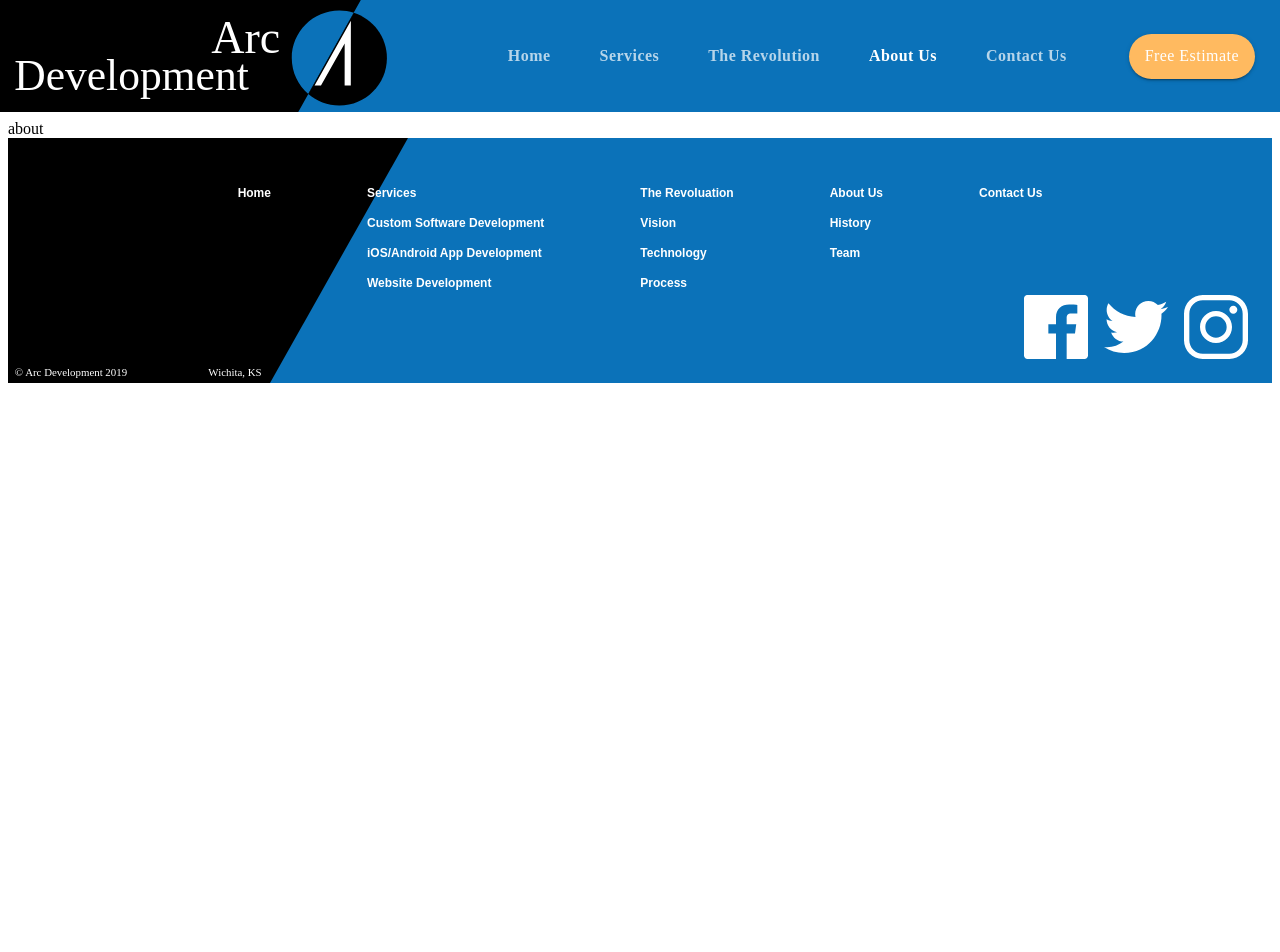
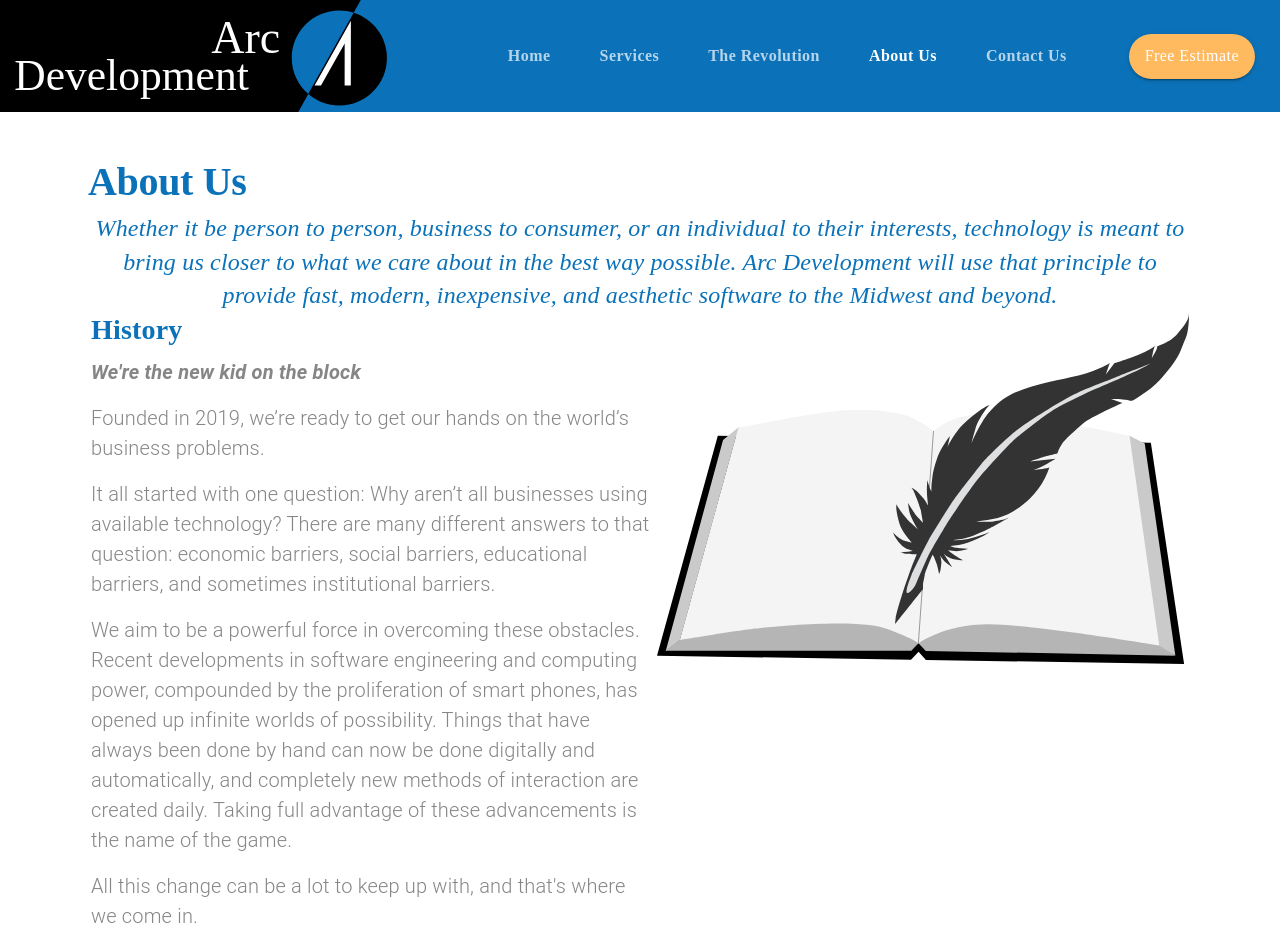
Before and after one commit to pvanweel2997/ArcDevelopment, a React (Create React App) app: page /about in a window 1280 px wide. Shown: the top 952 px of the page. Before the commit the page ends 800 px from the top, so only its background shows below. Built offline with nearby package versions, Linux system fonts and the light colour scheme; the HTML template or start-up script is replaced by a standard one.

Commit message:
working on about screen

```diff
--- a/src/components/ui/About.js
+++ b/src/components/ui/About.js
@@ -1,7 +1,222 @@
 import React from 'react';
+import { Link } from 'react-router-dom';
+import { makeStyles } from '@material-ui/styles';
+import { Grid, Typography, useMediaQuery, Avatar } from '@material-ui/core';
+import history from '../../assets/history.svg';
+import profile from '../../assets/founder.jpg';
+import yearbook from '../../assets/yearbook.svg';
+import puppy from '../../assets/puppy.svg';
+import CallToAction from './CallToAction';
 
-const About = () => {
-  return <div>about</div>;
+const useStyles = makeStyles(theme => ({
+  missionStatement: {
+    fontStyle: 'italic',
+    fontWeight: 300,
+    fontSize: '1.5rem',
+    maxWidth: '50em',
+    lineHeight: 1.4,
+  },
+  rowContainer: {
+    paddingLeft: '5em',
+    paddingRight: '5em',
+    [theme.breakpoints.down('sm')]: {
+      paddingLeft: '1.5em',
+      paddingRight: '1.5em',
+    },
+  },
+  avatar: {
+    height: '25em',
+    width: '25em',
+  },
+}));
+
+const About = ({ setValue, setSelectedIndex }) => {
+  const classes = useStyles();
+
+  const matchesMD = useMediaQuery(theme => theme.breakpoints.down('md'));
+  const matchesSM = useMediaQuery(theme => theme.breakpoints.down('sm'));
+
+  return (
+    <Grid container direction="column">
+      <Grid item className={classes.rowContainer} style={{ marginTop: '2em' }}>
+        <Typography variant="h2">About Us</Typography>
+      </Grid>
+      <Grid
+        item
+        container
+        justifyContent="center"
+        className={classes.rowContainer}
+      >
+        <Typography
+          variant="h4"
+          align="center"
+          className={classes.missionStatement}
+        >
+          Whether it be person to person, business to consumer, or an individual
+          to their interests, technology is meant to bring us closer to what we
+          care about in the best way possible. Arc Development will use that
+          principle to provide fast, modern, inexpensive, and aesthetic software
+          to the Midwest and beyond.
+        </Typography>
+      </Grid>
+      <Grid
+        item
+        container
+        className={classes.rowContainer}
+        direction={matchesMD ? 'column' : 'row'}
+        alignItems={matchesMD ? 'center' : undefined}
+        justifyContent="space-around"
+      >
+        <Grid item>
+          <Grid
+            item
+            container
+            direction="column"
+            lg
+            style={{ maxWidth: '35em' }}
+          >
+            <Grid item>
+              <Typography
+                align={matchesMD ? 'center' : undefined}
+                variant="h4"
+                gutterBottom
+              >
+                History
+              </Typography>
+            </Grid>
+            <Grid item>
+              <Typography
+                variant="body1"
+                align={matchesMD ? 'center' : undefined}
+                paragraph
+                style={{ fontWeight: 700, fontStyle: 'italic' }}
+              >
+                We're the new kid on the block
+              </Typography>
+              <Typography
+                variant="body1"
+                paragraph
+                align={matchesMD ? 'center' : undefined}
+              >
+                Founded in 2019, we’re ready to get our hands on the world’s
+                business problems.
+              </Typography>
+              <Typography
+                variant="body1"
+                paragraph
+                align={matchesMD ? 'center' : undefined}
+              >
+                It all started with one question: Why aren’t all businesses
+                using available technology? There are many different answers to
+                that question: economic barriers, social barriers, educational
+                barriers, and sometimes institutional barriers.
+              </Typography>
+              <Typography
+                variant="body1"
+                paragraph
+                align={matchesMD ? 'center' : undefined}
+              >
+                We aim to be a powerful force in overcoming these obstacles.
+                Recent developments in software engineering and computing power,
+                compounded by the proliferation of smart phones, has opened up
+                infinite worlds of possibility. Things that have always been
+                done by hand can now be done digitally and automatically, and
+                completely new methods of interaction are created daily. Taking
+                full advantage of these advancements is the name of the game.
+              </Typography>
+              <Typography
+                variant="body1"
+                paragraph
+                align={matchesMD ? 'center' : undefined}
+              >
+                All this change can be a lot to keep up with, and that's where
+                we come in.
+              </Typography>
+            </Grid>
+          </Grid>
+        </Grid>
+        <Grid item>
+          <Grid item container justifyContent="center" lg>
+            <img
+              src={history}
+              alt="quill pen sitting on top of book"
+              style={{ maxHeight: '22em' }}
+            />
+          </Grid>
+        </Grid>
+      </Grid>
+      <Grid
+        item
+        container
+        direction="column"
+        alignItems="center"
+        className={classes.rowContainer}
+      >
+        <Grid item>
+          <Typography align="center" variant="h4" gutterBottom>
+            Team
+          </Typography>
+        </Grid>
+        <Grid item>
+          <Typography variant="body1" paragraph align="center">
+            Zachary Reece, Founder
+          </Typography>
+          <Typography variant="body1" paragraph align="center">
+            I started coding when I was 9 years old
+          </Typography>
+        </Grid>
+        <Grid item>
+          <Avatar src={profile} alt="founder" className={classes.avatar} />
+        </Grid>
+        <Grid item container justifyContent={matchesMD ? 'center' : undefined}>
+          <Grid
+            item
+            container
+            direction="column"
+            lg
+            alignItems={matchesMD ? 'center' : undefined}
+          >
+            <Grid item>
+              <img src={yearbook} alt="yearbook page about founder" />
+            </Grid>
+            <Grid item>
+              <Typography variant="caption">
+                a page from my Sophmore yearbook
+              </Typography>
+            </Grid>
+          </Grid>
+          <Grid item lg style={{ maxWidth: '45em', padding: '1.25em' }}>
+            <Typography variant="body1" paragraph align="center">
+              I taught myself basic coding from a library book in third grade,
+              and ever since then my passion has solely been set on learning —
+              learning about computers, learning mathematics and philosophy,
+              studying design, always just learning.
+            </Typography>
+            <Typography variant="body1" paragraph align="center">
+              Now I’m ready to apply everything I’ve learned, and to help others
+              with the intuition I have developed
+            </Typography>
+          </Grid>
+          <Grid
+            item
+            container
+            direction="column"
+            lg
+            alignItems={matchesMD ? 'center' : 'flex-end'}
+          >
+            <Grid item>
+              <img src={puppy} alt="grey spotted puppy" />
+            </Grid>
+            <Grid item>
+              <Typography variant="caption">
+                my minature dapple dashchund, Sterling
+              </Typography>
+            </Grid>
+          </Grid>
+        </Grid>
+      </Grid>
+    </Grid>
+  );
 };
 
 export default About;
--- a/src/components/ui/Revolution.js
+++ b/src/components/ui/Revolution.js
@@ -1,6 +1,5 @@
 import React from 'react';
 import Lottie from 'react-lottie';
-import { Link } from 'react-router-dom';
 import { makeStyles } from '@material-ui/styles';
 import { Grid, Typography, useMediaQuery } from '@material-ui/core';
 import design from '../../assets/designIcon.svg';
@@ -40,7 +39,6 @@
 
   const matchesMD = useMediaQuery(theme => theme.breakpoints.down('md'));
   const matchesSM = useMediaQuery(theme => theme.breakpoints.down('sm'));
-  const matchesXS = useMediaQuery(theme => theme.breakpoints.down('xs'));
   return (
     <Grid container direction="column">
       <Grid item className={classes.rowContainer} style={{ marginTop: '2em' }}>
--- a/src/components/ui/Theme.js
+++ b/src/components/ui/Theme.js
@@ -64,6 +64,11 @@
       color: arcGrey,
       fontWeight: 300,
     },
+    caption: {
+      fontSize: '1rem',
+      fontWeight: '300',
+      color: arcGrey,
+    },
     learnButton: {
       borderColor: arcBlue,
       color: arcBlue,
```
